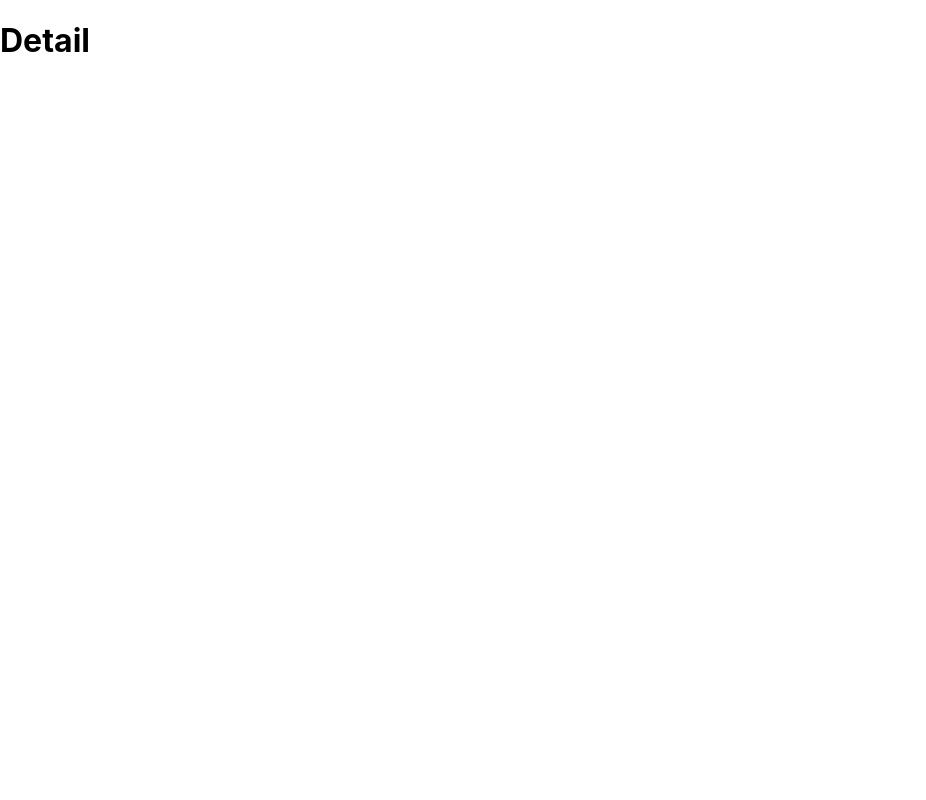
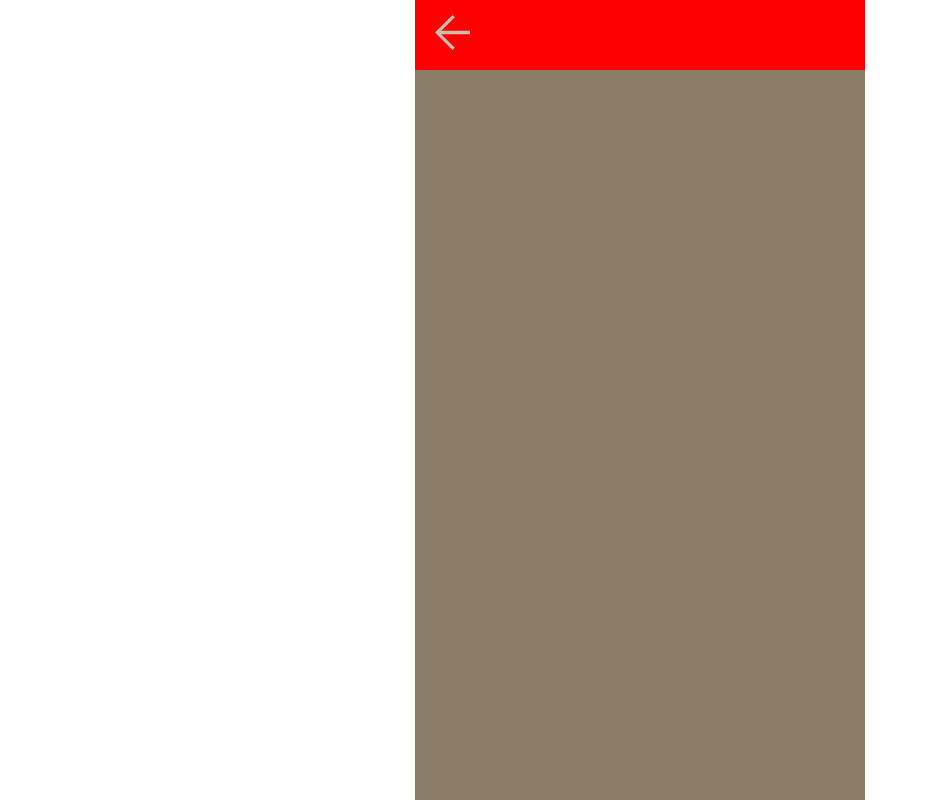
Before and after one commit to DevWonny/picture_project, a React (Create React App) app: page /detail in a window 1280 px wide. Shown: the whole page, without its empty margins (0-926 px from the left). Built offline with nearby package versions, Linux system fonts and the light colour scheme.

Commit message:
feat : back button 위치 수정
detail page의 경우 기존의 위치와 다르기 떄문에 수정함.

```diff
--- a/src/components/BackButton.tsx
+++ b/src/components/BackButton.tsx
@@ -3,7 +3,10 @@ import { useNavigate } from "react-router-dom";
 
 import BackButtonImage from "../assets/BackButton.svg";
 
-const BackButton = () => {
+interface detailInterface {
+  parameter?: string;
+}
+const BackButton = (props: detailInterface) => {
   // navigate
   const navigate = useNavigate();
 
@@ -13,7 +16,7 @@ const BackButton = () => {
   };
 
   return (
-    <BackButtonWarp onClick={() => onBack()}>
+    <BackButtonWarp isDetail={!!props.parameter} onClick={() => onBack()}>
       <img src={BackButtonImage} alt="Back_Button_image" />
     </BackButtonWarp>
   );
@@ -21,12 +24,13 @@ const BackButton = () => {
 
 export default BackButton;
 
-const BackButtonWarp = styled.div`
+const BackButtonWarp = styled.div<{ isDetail: boolean }>`
   width: 35px;
   height: 35px;
   position: absolute;
-  top: 35px;
-  left: 35px;
+
+  top: ${(props) => (props.isDetail ? "15px" : "35px")};
+  left: ${(props) => (props.isDetail ? "20px" : "35px")};
   text-align: center;
   cursor: pointer;
 
--- a/src/views/Detail.tsx
+++ b/src/views/Detail.tsx
@@ -1,10 +1,16 @@
+import { useLocation } from "react-router-dom";
 import styled from "styled-components";
+import BackButton from "../components/BackButton";
 
 const Detail = () => {
+  // location
+  const location = useLocation();
   return (
-    <div>
-      <h1>Detail</h1>
-    </div>
+    <DetailWrap>
+      <DetailHeader>
+        <BackButton parameter={location.pathname} />
+      </DetailHeader>
+    </DetailWrap>
   );
 };
 
@@ -14,6 +20,8 @@ const DetailWrap = styled.div`
   width: 450px;
   height: 100vh;
   overflow: auto;
+  margin: 0 auto;
+  background: #8b7c67;
   -ms-overflow-style: none;
   scrollbar-width: none;
 
@@ -22,3 +30,10 @@ const DetailWrap = styled.div`
     display: none;
   }
 `;
+
+const DetailHeader = styled.div`
+  width: 100%;
+  height: 70px;
+  background: red;
+  position: relative;
+`;
```
